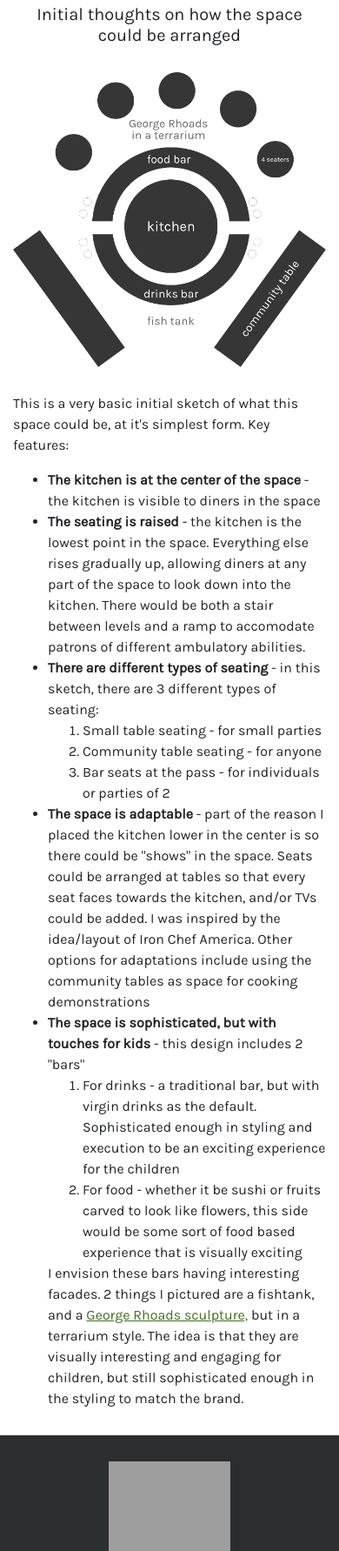
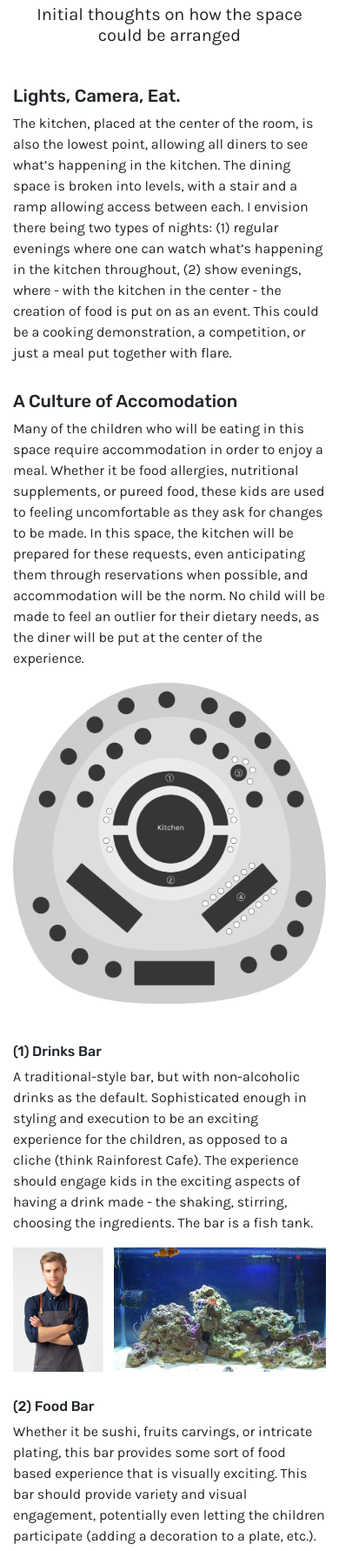
Before and after one commit to brennas22/food-experience, a plain HTML site: page index.html in a window 390 px wide. Shown: the part 5249-7032 px from the top of the page at 87% size. Drawn offline with nearby package versions, Linux system fonts and the light colour scheme; grey boxes are pictures that could not be loaded.

Commit message:
add layout description

```diff
--- a/css/style.css
+++ b/css/style.css
@@ -50,6 +50,11 @@ p a {
 	color: #426E22;
 	text-decoration: underline;
 
+}
+
+.hd {
+  font-family: Rubik, sans-serif;
+  font-weight: 500;
 }
 
 p a:hover {
--- a/index.html
+++ b/index.html
@@ -188,26 +188,69 @@
 								<h2 class="center">Layout Exploration 🏗️</h2>
 								<h5 class="center">Initial thoughts on how the space could be arranged</h5>
 								<div class="spacing"></div>
-								<img src="layout.png" class="img-fluid">
+
+								<div class="row">
+
+									<div class="col-md-6">
+								<div class="small-spacing"></div>
+
+										<h5 class="hd">Lights, Camera, Eat.</h5>
+										<p>The kitchen, placed at the center of the room, is also the lowest point, allowing all diners to see what’s happening in the kitchen.  The dining space is broken into levels, with a stair and a ramp allowing access between each. I envision there being two types of nights: (1) regular evenings where one can watch what’s happening in the kitchen throughout, (2) show evenings, where - with the kitchen in the center - the creation of food is put on as an event. This could be a cooking demonstration, a competition, or just a meal put together with flare. </p>
+									</div>
+									<div class="col-md-6">
+								<div class="small-spacing"></div>
+
+										<h5 class="hd">A Culture of Accomodation</h5>
+										<p>Many of the children who will be eating in this space require accommodation in order to enjoy a meal. Whether it be food allergies, nutritional supplements, or pureed food, these kids are used to feeling uncomfortable as they ask for changes to be made. In this space, the kitchen will be prepared for these requests, even anticipating them through reservations when possible, and accommodation will be the norm. No child will be made to feel an outlier for their dietary needs, as the diner will be put at the center of the experience.</p>
+									</div>
+								</div>
+
+
+
+								<img src="layout2.png" class="img-fluid">
 								<div class="spacing"></div>
-								<p>This is a very basic initial sketch of what this space could be, at it's simplest form. Key features:
-									<ul>
-										<li><strong>The kitchen is at the center of the space</strong> - the kitchen is visible to diners in the space</li>
-										<li><strong>The seating is raised</strong> - the kitchen is the lowest point in the space. Everything else rises gradually up, allowing diners at any part of the space to look down into the kitchen. There would be both a stair between levels and a ramp to accomodate patrons of different ambulatory abilities.</li>
-										<li><strong>There are different types of seating</strong> - in this sketch, there are 3 different types of seating:
-											<ol>
-												<li>Small table seating - for small parties</li>
-												<li>Community table seating - for anyone</li>
-												<li>Bar seats at the pass - for individuals or parties of 2</li>
-											</ol></li>
-										<li><strong>The space is adaptable</strong> - part of the reason I placed the kitchen lower in the center is so there could be "shows" in the space. Seats could be arranged at tables so that every seat faces towards the kitchen, and/or TVs could be added. I was inspired by the idea/layout of Iron Chef America. Other options for adaptations include using the community tables as space for cooking demonstrations</li>
-										<li><strong>The space is sophisticated, but with touches for kids</strong> - this design includes 2 "bars"
-											<ol>
-												<li>For drinks - a traditional bar, but with virgin drinks as the default. Sophisticated enough in styling and execution to be an exciting experience for the children</li>
-												<li>For food - whether it be sushi or fruits carved to look like flowers, this side would be some sort of food based experience that is visually exciting</li>
-											</ol>
-										I envision these bars having interesting facades. 2 things I pictured are a fishtank, and a <a class="green" href="george.jpg" target="_blank">George Rhoads sculpture,</a> but in a terrarium style. The idea is that they are visually interesting and engaging for children, but still sophisticated enough in the styling to match the brand.</li>
-									</ul></p>
+
+								<div class="row">
+
+									<div class="col-md-6">
+										<div class="small-spacing"></div>
+
+										<h6 class="hd">(1) Drinks Bar</h6>
+										<p>A traditional-style bar, but with non-alcoholic drinks as the default. Sophisticated enough in styling and execution to be an exciting experience for the children, as opposed to a cliche (think Rainforest Cafe). The experience should engage kids in the exciting aspects of having a drink made - the shaking, stirring, choosing the ingredients. The bar is a fish tank.</p>
+										<img class="img-fluid" src="layout/bartender_fish.png">
+										<div class="small-spacing"></div>
+
+									</div>
+									<div class="col-md-6">
+										<div class="small-spacing"></div>
+
+										<h6 class="hd">(2) Food Bar</h6>
+										<p>Whether it be sushi, fruits carvings, or intricate plating, this bar provides some sort of food based experience that is visually exciting. This bar should provide variety and visual engagement, potentially even letting the children participate (adding a decoration to a plate, etc.). The Bar is a George Rhoads-style kinetic sculpture, set within a terrarium.</p>
+										<img class="img-fluid" src="layout/sculpture_terr.png">
+										<div class="small-spacing"></div>
+
+									</div>
+								</div>
+
+								<div class="row">
+
+									<div class="col-md-6">
+										<div class="spacing"></div>
+
+										<h6 class="hd">(3) Small Tables</h6>
+										<p>There are a number of small tables throughout the space, of varying sizes, that can accommodate 2 - 6 people. On show nights, tables will have fewer seats so that patrons can face towards the kitchen. These tables are intended to be reserved ahead of time, or for walk in parties. They can easily accommodate wheelchairs.</p>
+									</div>
+									<div class="col-md-6">
+										<div class="spacing"></div>
+
+										<h6 class="hd">(4) Community Tables</h6>
+										<p>In the space, there will be long, modular, community tables. The purpose of these tables is for anyone to join - whether it be parties looking to socialize, or individuals, these tables are a shared space for all. The tables can come apart into sections and can also be adjusted by height. Outside of food service, the tables can be used for cooking demonstrations.</p>
+
+									</div>
+								</div>
+
+
+
 
 								<div class="spacing"></div>
 
```
Also changed, not shown: layout/bartender.png (added), layout/bartender_fish.png (added), layout/sculpture_terr.png (added), layout2.png (added).
